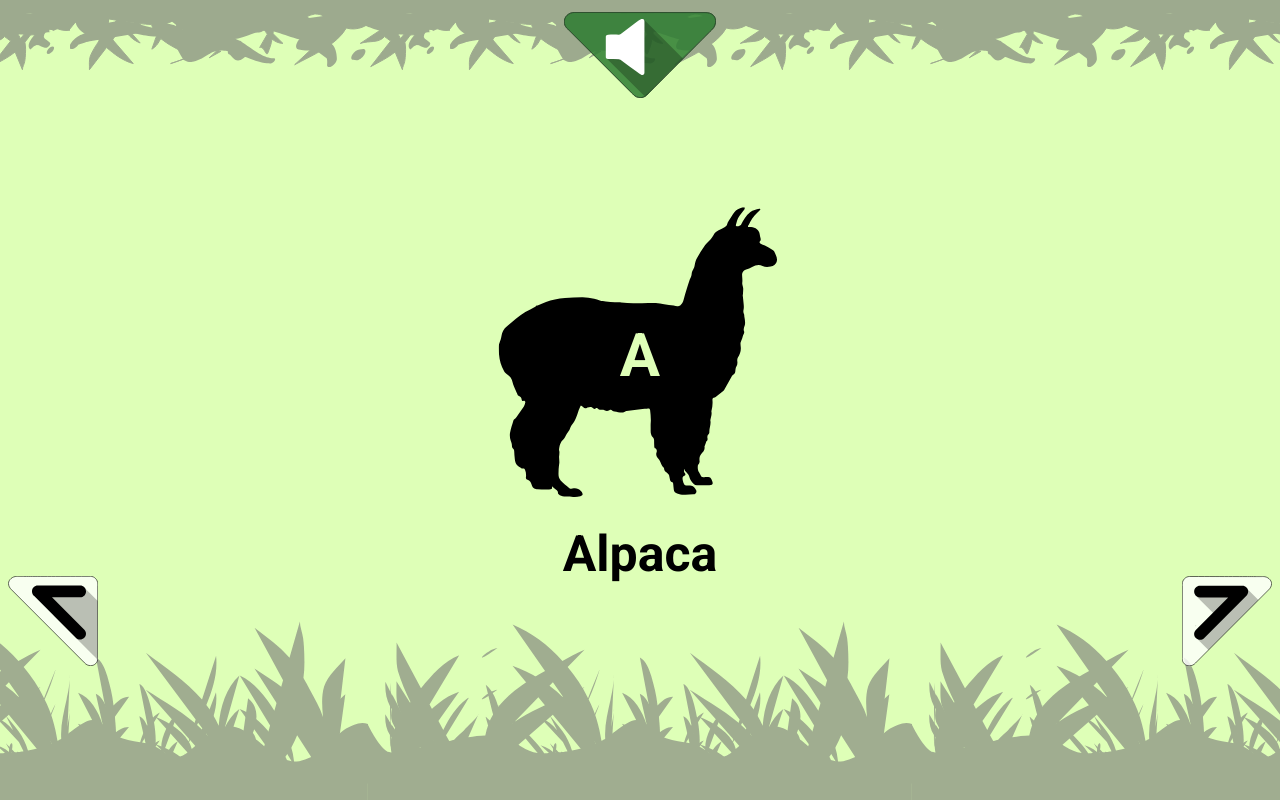
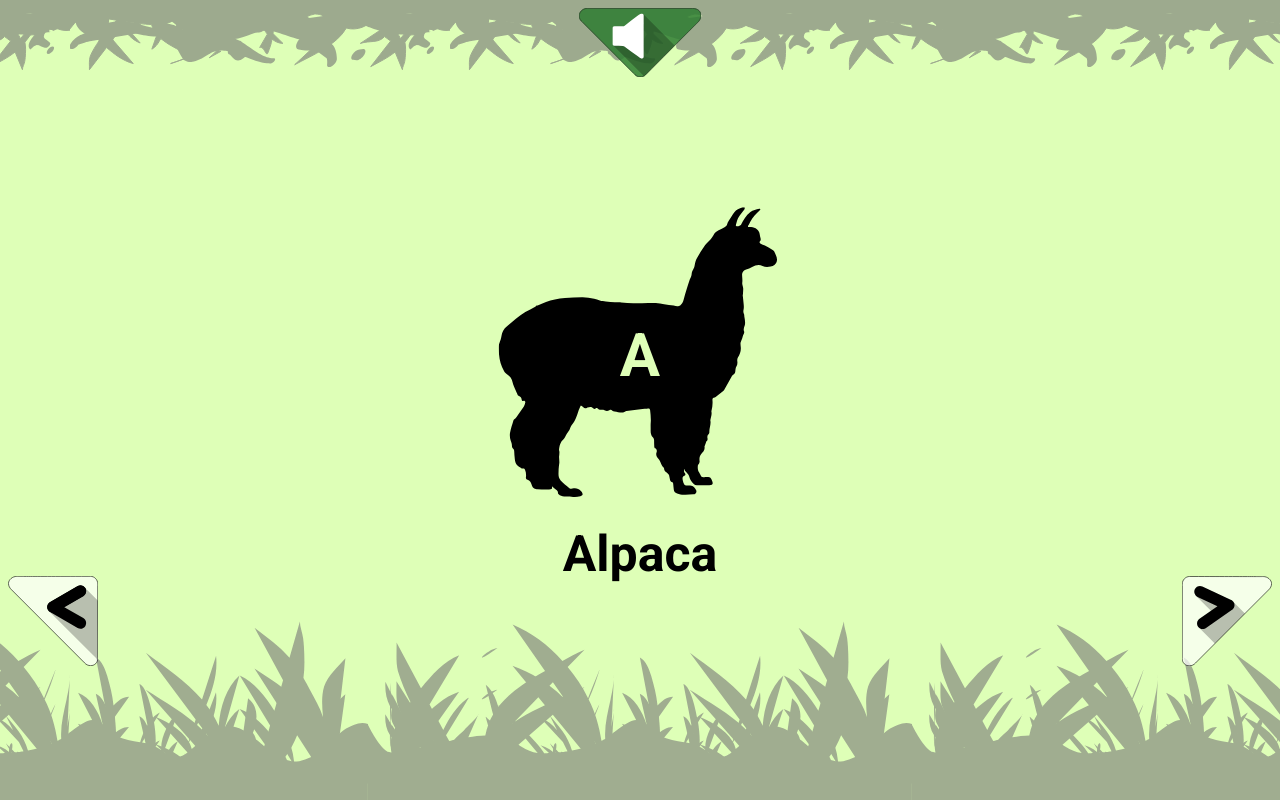
Before and after one commit to bacc0/abc-animals, a Next.js app: page / in a window 1280 px wide. Built offline with nearby package versions, Linux system fonts and the light colour scheme; a web font is replaced by a local one.

Commit message:
sizes of the buttons

```diff
--- a/src/components/Sounds.js
+++ b/src/components/Sounds.js
@@ -50,8 +50,8 @@ const Sounds = ({ count, visibleButtons }) => {
                                    duration: 2,
                               }}
                               style={{
-                                   width: 152.5,
-                                   height: 86,
+                                   width: 122,
+                                   height: 68.8,
 
                                    // borderRadius: 100,
                                    // border: `1.5px solid ${textButton === 'PLAY'
@@ -66,7 +66,7 @@ const Sounds = ({ count, visibleButtons }) => {
                                    //      : '#ff1744cc'
                                    //      }`,
                                    position: 'absolute',
-                                   top: 12,
+                                   top: 8,
                                    left: 0,
                                    right: 0,
                                    marginLeft: 'auto',
```
Also changed, not shown: public/images/left.svg, public/images/right.svg.
